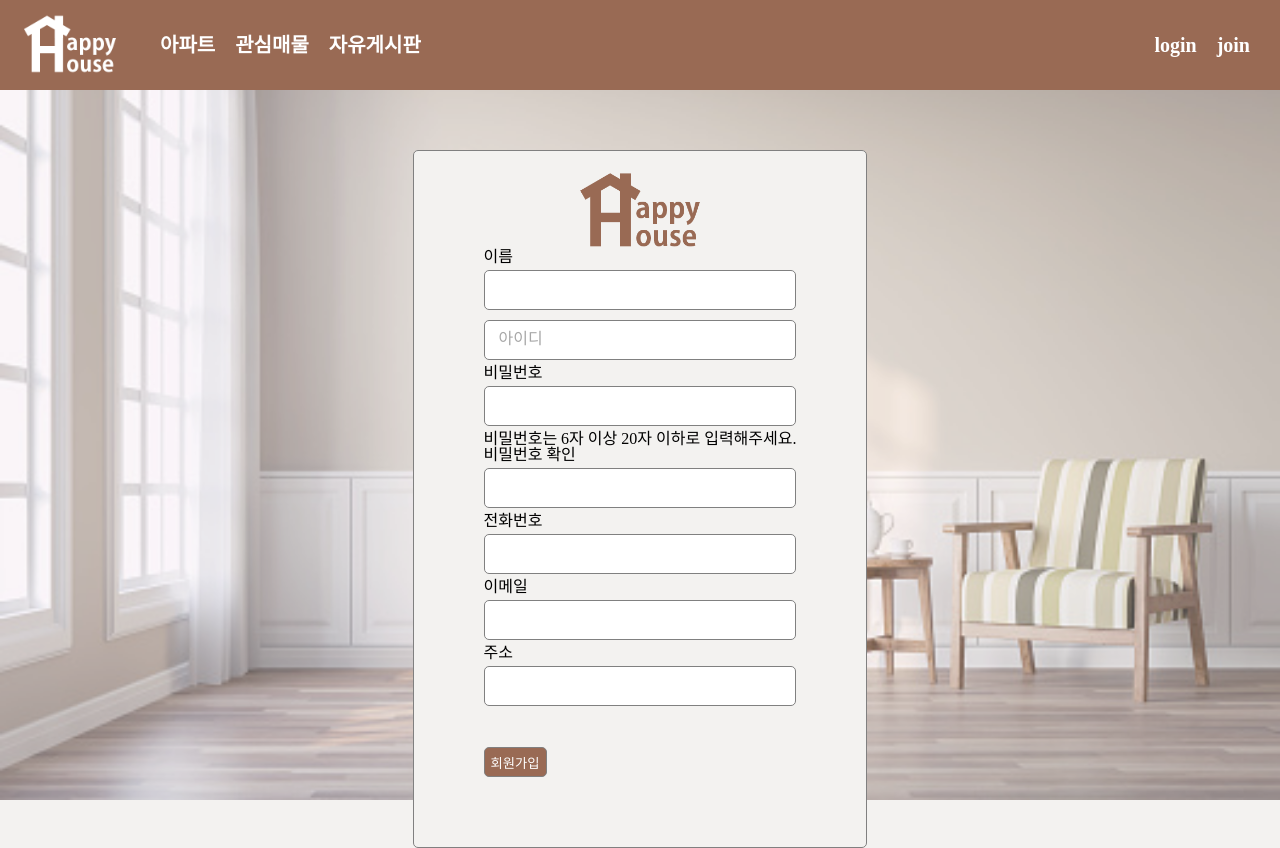
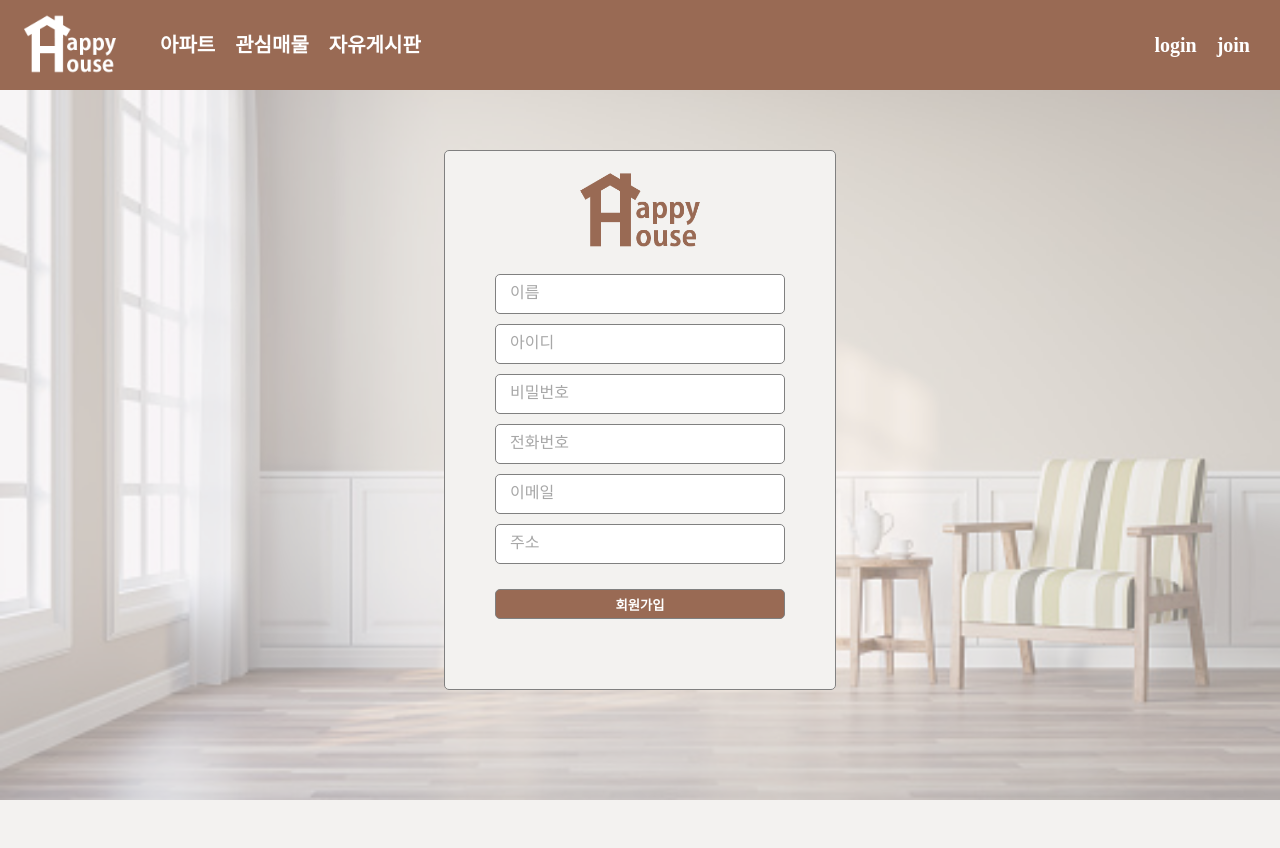
Before and after one commit to norzest/HappyHouseFE, a Vue app: page /member/join in a window 1280 px wide. After the commit the page ends 800 px from the top, so only its background shows below. Built offline with nearby package versions, Linux system fonts and the light colour scheme.

Commit message:
Update design

```diff
--- a/src/App.vue
+++ b/src/App.vue
@@ -24,7 +24,7 @@ body::before {
   bottom: 0px;
   background: url("./assets/img/main_bg3.jpg");
   background-size: 100% 100%;
-  opacity: 0.7;
+  opacity: 0.5;
   z-index: -10;
 }
 body {
--- a/src/components/member/JoinForm.vue
+++ b/src/components/member/JoinForm.vue
@@ -5,38 +5,46 @@
         <img src="../../assets/img/logo_happyhouse.png" alt="" />
       </div>
       <div class="join">
-        <label for="id">이름</label>
+        <label for="name" class="inputname inputtext" :class="{ ip: ipname }">
           <input
             type="text"
             id="name"
             name="name"
             v-model="member.name"
             ref="name"
+            :class="{ ipf: ipname }"
           />
-        <div id="inputid" :class="{ ipid: ipid }">
-          <input type="text" id="id" name="id" v-model="member.id" ref="id" />
-        </div>
-        <label for="pwd">비밀번호</label>
+        </label>
+        <label for="id" class="inputid inputtext" :class="{ ip: ipid }">
+          <input
+            type="text"
+            id="id"
+            name="id"
+            v-model="member.id"
+            ref="id"
+            :class="{ ipf: ipid }"
+          />
+        </label>
+        <label
+          for="password"
+          class="inputpassword inputtext"
+          :class="{ ip: ippassword }"
+        >
           <input
             type="password"
             id="password"
             name="password"
             v-model="member.password"
             ref="password"
+            :class="{ ipf: ippassword }"
           />
-        <p id="pwd_tf">비밀번호는 6자 이상 20자 이하로 입력해주세요.</p>
+        </label>
 
-        <label for="pwdchk">비밀번호 확인</label>
-        <input
-          type="password"
-          id="pwdchk"
-          name="pwdchk"
-          v-model="member.pwdchk"
-          ref="pwdchk"
-        />
-        <p id="pwd_check_tf"></p>
-
-        <label for="phone" class="form-label">전화번호</label>
+        <label
+          for="phone"
+          class="inputphone inputtext"
+          :class="{ ip: ipphone }"
+        >
           <input
             type="tel"
             class="form-control"
@@ -44,9 +52,14 @@
             name="phone"
             v-model="member.phone"
             ref="phone"
+            :class="{ ipf: ipphone }"
           />
-
-        <label for="email" class="form-label">이메일</label>
+        </label>
+        <label
+          for="email"
+          class="inputemail inputtext"
+          :class="{ ip: ipemail }"
+        >
           <input
             type="email"
             class="form-control"
@@ -54,9 +67,14 @@
             name="email"
             v-model="member.email"
             ref="email"
+            :class="{ ipf: ipemail }"
           />
-
-        <label for="address" class="form-label">주소</label>
+        </label>
+        <label
+          for="address"
+          class="inputaddress inputtext"
+          :class="{ ip: ipaddress }"
+        >
           <input
             type="text"
             class="form-control"
@@ -64,9 +82,11 @@
             name="address"
             v-model="member.address"
             ref="address"
-        /><br />
+            :class="{ ipf: ipaddress }"
+          />
+        </label>
+        <button @click="checkJoin">회원가입</button>
       </div>
-      <button @click="checkJoin">회원가입</button>
     </div>
   </div>
 </template>
@@ -80,7 +100,6 @@ export default {
         name: "",
         id: "",
         password: "",
-        passwordchk: "",
         phone: "",
         email: "",
         address: "",
@@ -88,8 +107,23 @@ export default {
     };
   },
   computed: {
+    ipname() {
+      return this.member.name ? true : false;
+    },
     ipid() {
       return this.member.id ? true : false;
+    },
+    ippassword() {
+      return this.member.password ? true : false;
+    },
+    ipphone() {
+      return this.member.phone ? true : false;
+    },
+    ipemail() {
+      return this.member.email ? true : false;
+    },
+    ipaddress() {
+      return this.member.address ? true : false;
     },
   },
   methods: {
@@ -106,11 +140,6 @@ export default {
         ((msg = "비밀번호를 입력해주세요"),
         (err = false),
         this.$refs.password.focus());
-      err &&
-        !this.member.pwdchk &&
-        ((msg = "비밀번호 확인란을 입력해주세요"),
-        (err = false),
-        this.$refs.pwdchk.focus());
       err &&
         !this.member.phone &&
         ((msg = "전화번호를 입력해주세요"),
@@ -165,7 +194,7 @@ export default {
 
 .joinbox {
   background-color: #f3f2f0;
-  padding: 20px 70px 70px;
+  padding: 20px 50px 70px;
   border: 1px solid gray;
   border-radius: 5px;
 }
@@ -174,6 +203,7 @@ export default {
   display: flex;
   align-items: flex-end;
   justify-content: center;
+  margin-bottom: 20px;
 }
 
 .jointitle img {
@@ -186,7 +216,7 @@ export default {
 }
 input {
   display: inline-block;
-  width: 100%;
+  width: 290px;
   height: 40px;
   border-radius: 5px;
   margin: 5px 0;
@@ -200,20 +230,41 @@ button {
   margin-top: 20px;
   background-color: #996a54;
   color: white;
+  font-weight: bold;
 }
 
-#inputid::before {
+.inputname::before {
+  content: "이름";
+}
+.inputid::before {
   content: "아이디";
+}
+
+.inputpassword::before {
+  content: "비밀번호";
+}
+.inputphone::before {
+  content: "전화번호";
+}
+.inputemail::before {
+  content: "이메일";
+}
+.inputaddress::before {
+  content: "주소";
+}
+.inputtext::before {
   font-size: 16px;
   margin: 10px 15px;
   height: 40px;
   position: absolute;
   padding: 6px 0;
   color: #a7a7a7;
+  transition: 0.1s;
 }
 
-.ipid::before {
+.ip::before {
   font-size: 10px;
+  padding: 1px 0;
 }
 .ipf {
   padding: 14px 0 2px 15px !important;
--- a/src/components/member/LoginForm.vue
+++ b/src/components/member/LoginForm.vue
@@ -4,24 +4,31 @@
       <div class="logintitle">
         <img src="../../assets/img/logo_happyhouse.png" alt="" />
       </div>
+      <div class="nolog">{{ noLogin }}</div>
       <div class="login">
+        <label for="id" class="inputid inputtext" :class="{ ip: ipid }">
           <input
             type="text"
             id="id"
             name="id"
             v-model="user.id"
-          placeholder="아이디"
+            :class="{ ipf: ipid }"
           />
-
+        </label>
+        <label
+          for="pwd"
+          class="inputpassword inputtext"
+          :class="{ ip: ippassword }"
+        >
           <input
             type="password"
             id="pwd"
             name="pwd"
             v-model="user.pwd"
-          placeholder="비밀번호"
+            :class="{ ipf: ippassword }"
           />
+        </label>
         <button @click="loginMethod">로그인</button>
-        <p>{{ noLogin }}</p>
       </div>
     </div>
   </div>
@@ -48,6 +55,12 @@ export default {
     noLogin() {
       return this.error;
     },
+    ipid() {
+      return this.user.id ? true : false;
+    },
+    ippassword() {
+      return this.user.pwd ? true : false;
+    },
   },
   methods: {
     ...mapActions(memberStore, ["userConfirm", "getUserInfo"]),
@@ -58,7 +71,7 @@ export default {
         await this.getUserInfo(token);
         this.$router.push({ name: "home" });
       } else {
-        this.error = "잘못된 아이디, 비밀번호입니다.";
+        this.error = "잘못된 아이디 혹은 비밀번호입니다.";
       }
     },
   },
@@ -82,7 +95,13 @@ export default {
   text-align: center;
   margin-bottom: 30px;
 }
-
+.nolog {
+  color: rgb(237, 83, 83);
+  text-align: center;
+  margin-bottom: 20px;
+  font-size: 14px;
+  font-weight: bold;
+}
 .login {
   display: flex;
   flex-direction: column;
@@ -93,6 +112,7 @@ input {
   margin: 5px 0;
   padding: 5px 15px;
   border: 1px solid gray;
+  width: 100%;
 }
 button {
   height: 30px;
@@ -102,6 +122,30 @@ button {
   background-color: #996a54;
   color: white;
   font-weight: bold;
+}
+
+.inputid::before {
+  content: "아이디";
+}
+
+.inputpassword::before {
+  content: "비밀번호";
+}
+.inputtext::before {
   font-size: 16px;
+  margin: 10px 15px;
+  height: 40px;
+  position: absolute;
+  padding: 6px 0;
+  color: #a7a7a7;
+  transition: 0.1s;
+}
+
+.ip::before {
+  font-size: 10px;
+  padding: 1px 0;
+}
+.ipf {
+  padding: 14px 0 2px 15px !important;
 }
 </style>
```
Lines whose indentation alone changed are shown as unchanged.
